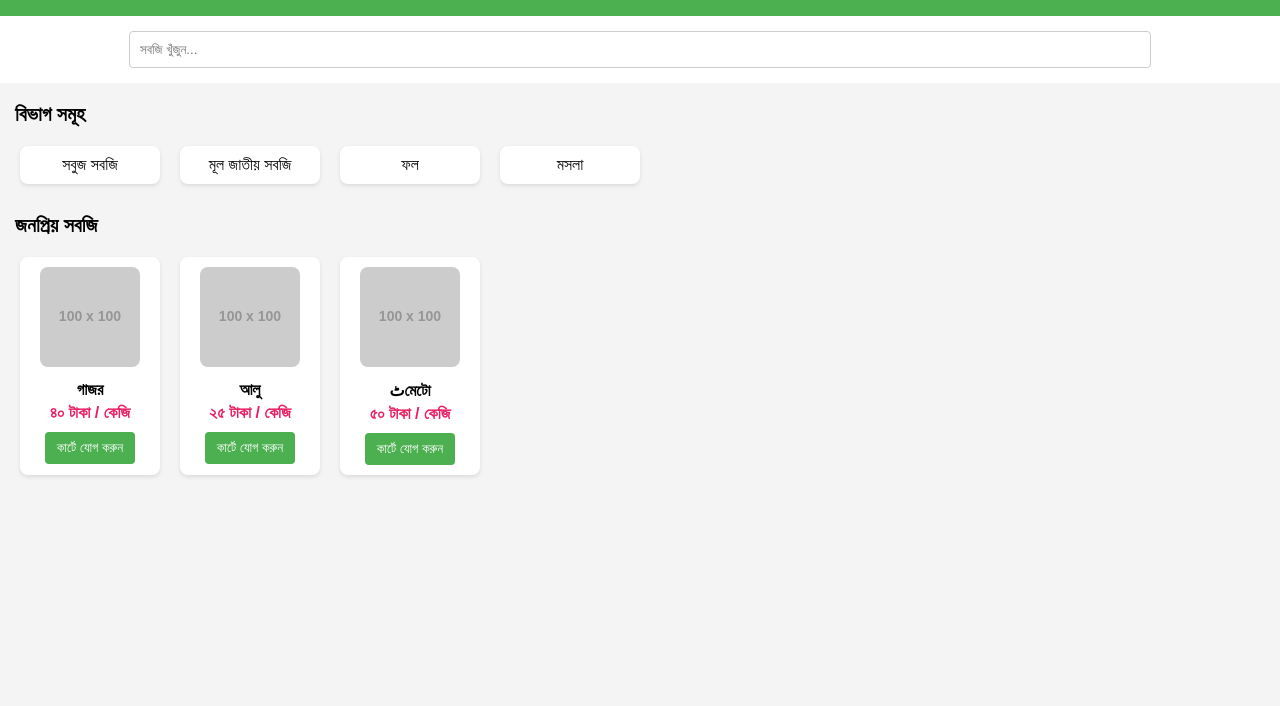
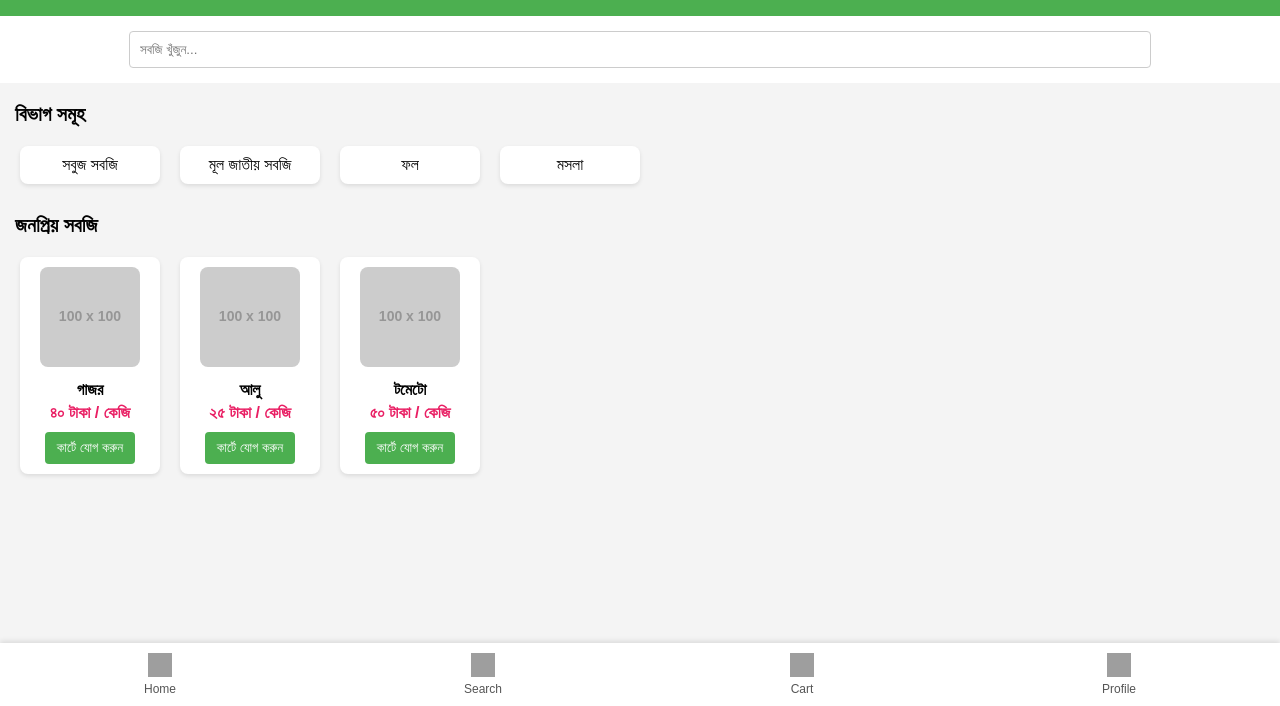
Before and after one commit to alizehad955-glitch/alizeh.github.io, a plain HTML site: page home.html in a window 1280 px wide. Shown: the part 94-800 px from the top of the page. Drawn offline with Linux system fonts and the light colour scheme; grey boxes are pictures that could not be loaded; placeholder pictures from the web are drawn by us.

Commit message:
Update home.html

```diff
--- a/home.html
+++ b/home.html
@@ -5,7 +5,7 @@
     <meta name="viewport" content="width=device-width, initial-scale=1.0">
     <title>Shobji Hub - সবজি হাব</title>
     <style>
-        body { font-family: Arial, sans-serif; margin: 0; padding: 0; background-color: #f4f4f4; }
+        body { font-family: Arial, sans-serif; margin: 0; padding: 0; background-color: #f4f4f4; padding-bottom: 60px; }
         header { background-color: #4CAF50; color: white; padding: 15px; text-align: center; }
         .search-container { padding: 15px; text-align: center; background: white; }
         .search-container input { width: 80%; padding: 10px; border: 1px solid #ccc; border-radius: 4px; }
@@ -16,6 +16,9 @@
         .product-name { font-weight: bold; margin: 10px 0 5px; }
         .product-price { color: #e91e63; font-weight: bold; }
         .add-btn { background-color: #4CAF50; color: white; border: none; padding: 8px 12px; border-radius: 4px; margin-top: 10px; cursor: pointer; }
+        .bottom-nav { position: fixed; bottom: 0; width: 100%; display: flex; justify-content: space-around; background: white; padding: 10px 0; box-shadow: 0 -2px 5px rgba(0,0,0,0.1); }
+        .nav-item { text-align: center; font-size: 12px; color: #555; }
+        .nav-item img { width: 24px; height: 24px; display: block; margin: 0 auto 5px; }
     </style>
 </head>
 <body>
@@ -52,11 +55,30 @@
         </div>
         <div class="product-item">
             <img src="https://via.placeholder.com/100" alt="টমেটো">
-            <div class="product-name">ٹমেটো</div>
+            <div class="product-name">টমেটো</div>
             <div class="product-price">৫০ টাকা / কেজি</div>
             <button class="add-btn">কার্টে যোগ করুন</button>
         </div>
     </div>
 
+    <div class="bottom-nav">
+        <div class="nav-item">
+            <img src="https://cdn-icons-png.flaticon.com/512/1946/1946488.png" alt="হোম">
+            Home
+        </div>
+        <div class="nav-item">
+            <img src="https://cdn-icons-png.flaticon.com/512/149/149852.png" alt="সার্চ">
+            Search
+        </div>
+        <div class="nav-item">
+            <img src="https://cdn-icons-png.flaticon.com/512/3416/3416075.png" alt="কার্ট">
+            Cart
+        </div>
+        <div class="nav-item">
+            <img src="https://cdn-icons-png.flaticon.com/512/1144/1144760.png" alt="প্রোফাইল">
+            Profile
+        </div>
+    </div>
+
 </body>
 </html>
```
